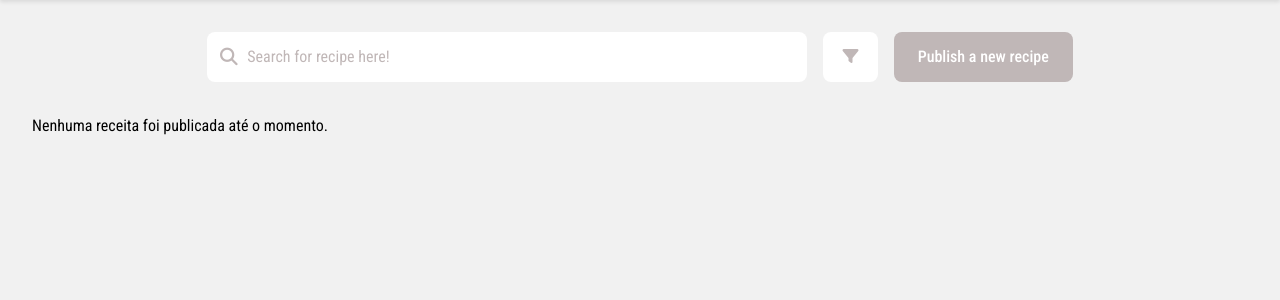
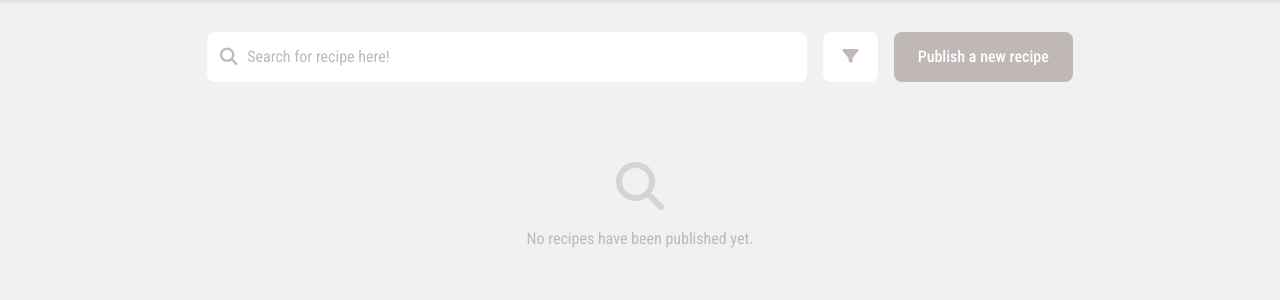
Before and after one commit to gabriel-pagani/udwmj-project, a Django app: page / in a window 1280 px wide. Shown: the part 96-396 px from the top of the page. Run offline with Django 5.2, Linux system fonts and the light colour scheme; data that the repository does not hold is empty.

Commit message:
Melhorei a menssagem de aviso de nenhuma receita publicada

```diff
--- a/app/templates/app/index.html
+++ b/app/templates/app/index.html
@@ -27,7 +27,10 @@
         {% for recipe_id, recipe_data in recipes.items %}
             {% include 'app/partials/recipe_card.html' with recipe_id=recipe_id recipe_data=recipe_data %}
         {% empty %}
-            <p>Nenhuma receita foi publicada até o momento.</p>
+            <div class="no-recipes">
+                <i class="fa-solid fa-magnifying-glass fa-3x"></i>
+                <p>No recipes have been published yet.</p>
+            </div>
         {% endfor %}
     </div>
     <script src="{% static "app/js/script.js" %}"></script>
--- a/static/global/css/style.css
+++ b/static/global/css/style.css
@@ -271,6 +271,24 @@ body {
   color: var(--white);
 }
 
+.no-recipes {
+  grid-column: 1 / -1;
+  text-align: center;
+  padding: 3rem 1rem;
+  color: var(--gray-primary);
+}
+
+.no-recipes i {
+  margin-bottom: 1rem;
+  opacity: 0.5;
+}
+
+.no-recipes p {
+  max-width: 400px;
+  margin: 0 auto;
+  line-height: 1.6;
+}
+
 @media (max-width: 768px) {
   .recipe-grid {
     grid-template-columns: 1fr;
```
